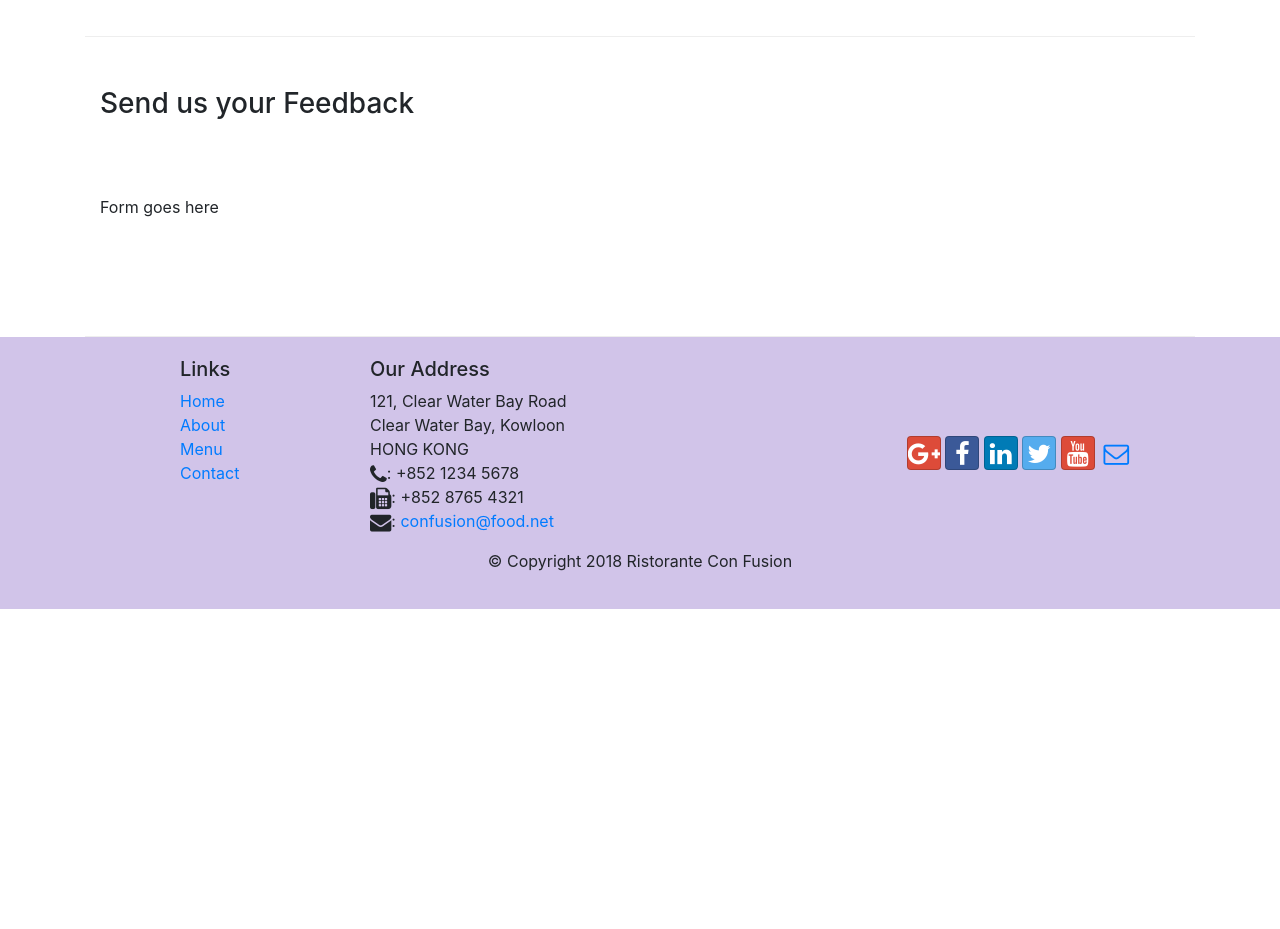
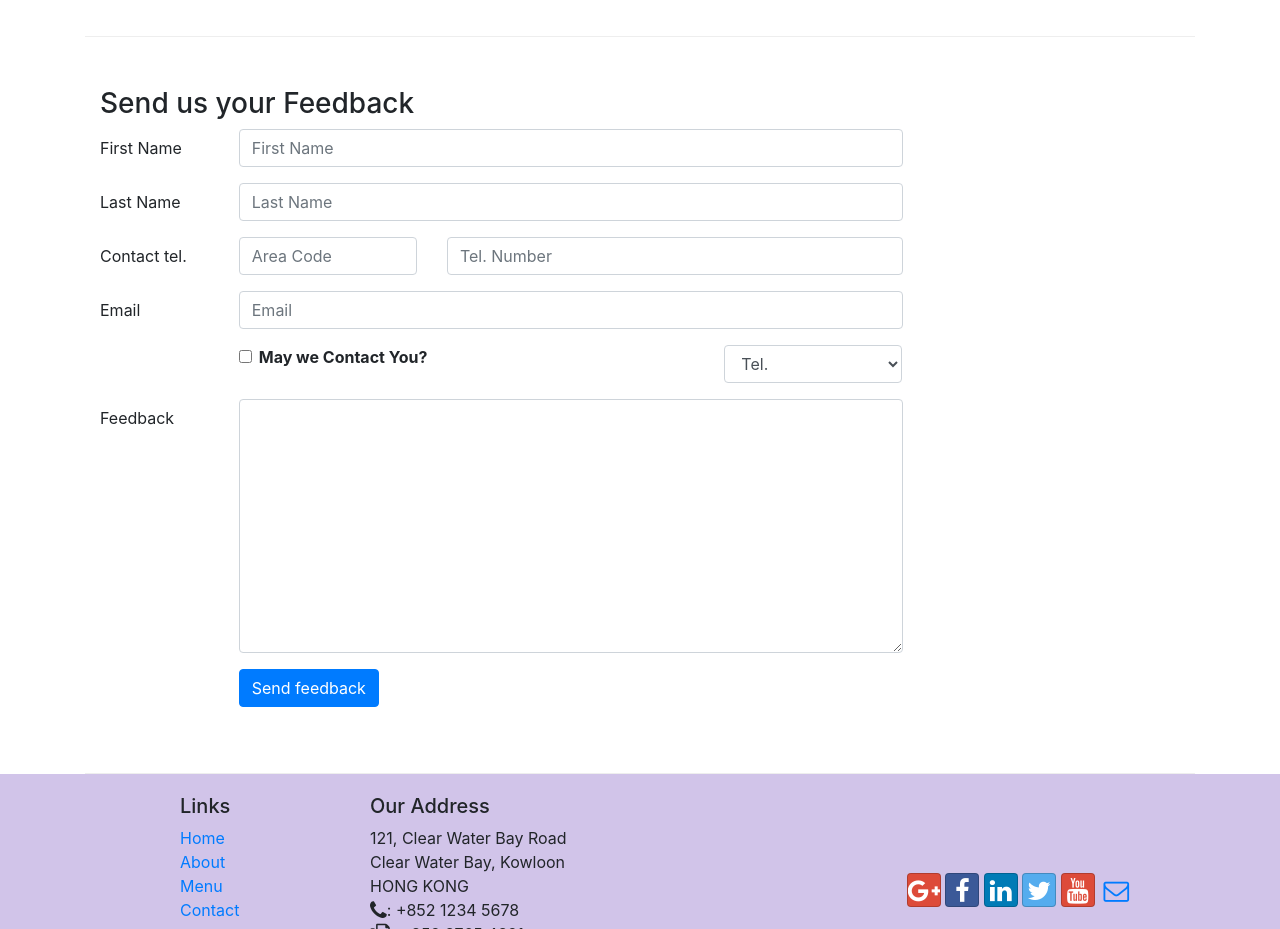
Before and after one commit to Vidyansh31/front-end-Web-development-with-Bootstrap, a website: page contactus.html in a window 1280 px wide. Shown: the part 800-1729 px from the top of the page. Before the commit the page ends 1409 px from the top, so only its background shows below. Drawn offline with nearby package versions, Linux system fonts and the light colour scheme.

Commit message:
Created a feedback Form

```diff
--- a/contactus.html
+++ b/contactus.html
@@ -92,7 +92,62 @@
               <h3>Send us your Feedback</h3>
            </div>
             <div class="col-12 col-md-9">
-                Form goes here
+                <form>
+                    <div class="form-group row">
+                        <label for="firstname" class="col-md-2 col-form-label">First Name</label>
+                        <div class="col-md-10">
+                            <input type="text" class="form-control" placeholder="First Name" id="firstname" name="firstname">
+                        </div>
+                    </div>
+                    <div class="form-group row">
+                        <label for="laststname" class="col-md-2 col-form-label">Last Name</label>
+                        <div class="col-md-10">
+                            <input type="text" class="form-control" placeholder="Last Name" id="lastname" name="lastname">
+                        </div>
+                    </div>
+                    <div class="form-group row">
+                        <label for="areacode" class="col-12 col-md-2 col-form-label">Contact tel.</label>
+                        <div class="col-5 col-md-3">
+                            <input type="tel" class="form-control" placeholder="Area Code" id="areacode" name="areacode">
+                        </div>
+                        <div class="col-7 col-md-7">
+                            <input type="tel" class="form-control" placeholder="Tel. Number" id="telnum" name="telnum">
+                        </div>
+                    </div>
+                    <div class="form-group row">
+                       <label for="emailId" class="col-md-2 col-form-label">Email</label>
+                       <div class="col-md-10">
+                           <input type="email" class="form-control" placeholder="Email" id="email" name="email">
+                        </div>
+                    </div>
+                    <div class="form-group row">
+                        <div class="col-md-6 offset-md-2">
+                            <div class="form-check">
+                                <input type="checkbox" class="form-check-input" id="approve" name="approve" value="">
+                                <label for="approve" class="form-check-label">
+                                    <strong>May we Contact You?</strong>
+                                </label>
+                            </div>
+                        </div>
+                        <div class="col-md-3 offset-md-1">
+                            <select class="form-control">
+                                <option>Tel.</option>
+                                <option>Contact</option>
+                            </select>
+                        </div>
+                    </div>
+                    <div class="form-group row">
+                        <label for="feedback" class="col-md-2 col-form-label">Feedback</label>
+                        <div class="col-md-10">
+                            <textarea class="form-control" id="feedback" name="feedback" rows="10"></textarea>
+                        </div>
+                    </div>
+                    <div class="form-group row">
+                        <div class=" col-md-10 offset-md-2">
+                            <button class="btn btn-primary">Send feedback</button>
+                        </div>
+                    </div>
+                </form>
             </div>
              <div class="col-12 col-md">
             </div>
```
